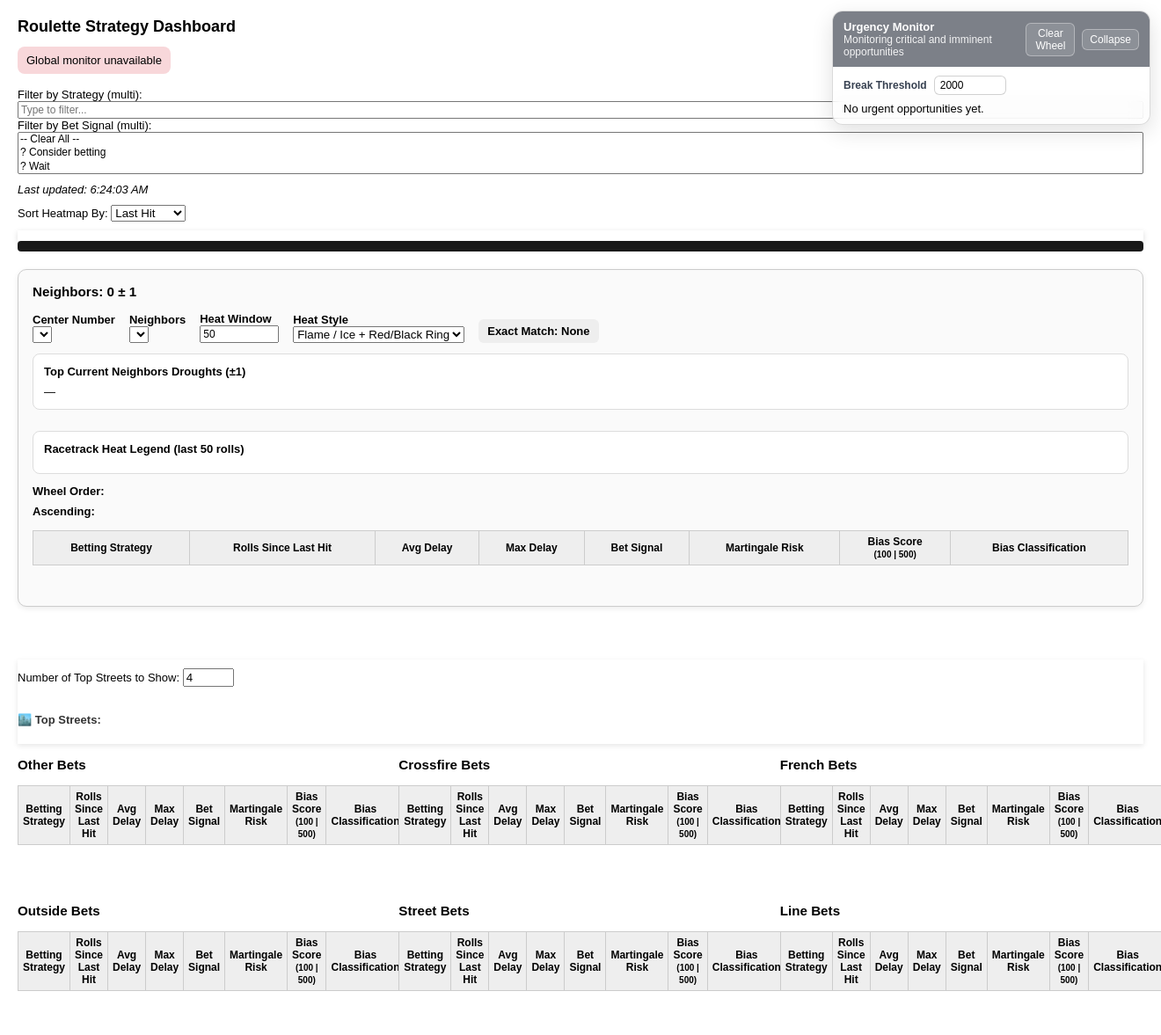
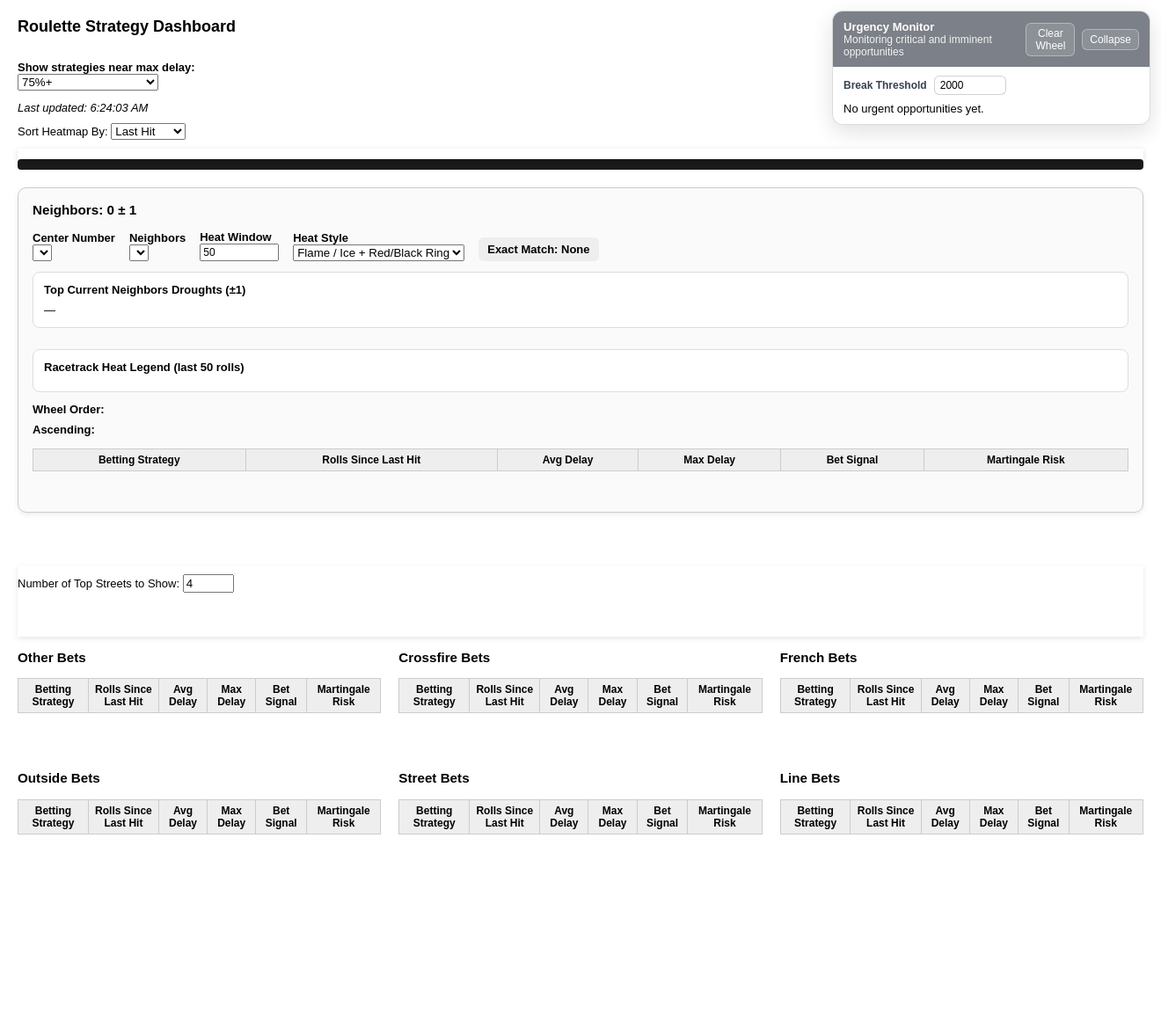
Before and after one commit to followthegraph/roulette, a Flask app: page / in a window 1320 px wide. Shown: the whole page at 88% size. After the commit the page ends 949 px from the top, so only its background shows below. Run offline with Flask 3, Linux system fonts and the light colour scheme; the visitor is signed in with stand-in values (Sample User, id 1); data that the repository does not hold is empty.

Commit message:
removing bias

```diff
--- a/templates/index.html
+++ b/templates/index.html
@@ -30,11 +30,7 @@
       padding: 6px 0;
       box-shadow: 0 2px 6px rgba(0,0,0,0.15);
     }
-    td.bias-score {
-      white-space: nowrap;
-      min-width: 90px;
-      text-align: center;
-    }
+
 
     body { font-family: sans-serif; margin: 20px; font-size: 13px; }
     h1 { font-size: 18px; }
@@ -136,16 +132,18 @@
         <option value="stats_all.json">All Data</option>
       </select>
     </div>
-    <div class="filters">
-      <label>Filter by Strategy (multi):</label>
-      <input type="text" id="strategyFilter" placeholder="Type to filter...">
-      <br>
-      <label>Filter by Bet Signal (multi):</label>
-      <select id="signalFilter" multiple size="3">
-        <option value>-- Clear All --</option>
-        <option value="? Consider betting">? Consider betting</option>
-        <option value="? Wait">? Wait</option>
-      </select>
+    <div class="filters" style="display:flex; gap:12px; align-items:end; flex-wrap:wrap; margin-bottom:12px;">
+      <div>
+        <label for="maxDelayPctFilter"><b>Show strategies near max delay:</b></label><br>
+        <select id="maxDelayPctFilter" style="width:160px;">
+          <option value="0">Show All</option>
+          <option value="50">50%+</option>
+          <option value="65">65%+</option>
+          <option value="75" selected>75%+</option>
+          <option value="90">90%+</option>
+          <option value="100">At / Past Max</option>
+        </select>
+      </div>
     </div>
 
     <div class="highlight-toggle" style="display:none;">
@@ -216,8 +214,6 @@
             <th>Max Delay</th>
             <th>Bet Signal</th>
             <th>Martingale Risk</th>
-            <th>Bias Score<br><small>(100 | 500)</small></th>
-            <th>Bias Classification</th>
           </tr>
         </thead>
         <tbody>
@@ -254,8 +250,6 @@
                   <th onclick="sortTable('otherTable', 3, true)">Max Delay</th>
                   <th onclick="sortTable('otherTable', 4)">Bet Signal</th>
                   <th onclick="sortTable('otherTable', 5, true)">Martingale Risk</th>
-                  <th onclick="sortTable('otherTable', 6, true)">Bias Score<br><small>(100 | 500)</small></th>
-                  <th onclick="sortTable('otherTable', 7)">Bias Classification</th>
                 </tr>
               </thead>
               <tbody></tbody>
@@ -273,8 +267,6 @@
                   <th onclick="sortTable('crossfireTable', 3, true)">Max Delay</th>
                   <th onclick="sortTable('crossfireTable', 4)">Bet Signal</th>
                   <th onclick="sortTable('crossfireTable', 5, true)">Martingale Risk</th>
-                  <th onclick="sortTable('crossfireTable', 6, true)">Bias Score<br><small>(100 | 500)</small></th>
-                  <th onclick="sortTable('crossfireTable', 7)">Bias Classification</th>
                 </tr>
               </thead>
               <tbody></tbody>
@@ -292,8 +284,6 @@
                   <th onclick="sortTable('generalTable', 3, true)">Max Delay</th>
                   <th onclick="sortTable('generalTable', 4)">Bet Signal</th>
                   <th onclick="sortTable('generalTable', 5, true)">Martingale Risk</th>
-                  <th onclick="sortTable('generalTable', 6, true)">Bias Score<br><small>(100 | 500)</small></th>
-                  <th onclick="sortTable('generalTable', 7)">Bias Classification</th>
                 </tr>
               </thead>
               <tbody></tbody>
@@ -312,8 +302,6 @@
                   <th onclick="sortTable('altTable', 4, true)">Max Delay</th>
                   <th onclick="sortTable('altTable', 5)">Bet Signal</th>
                   <th onclick="sortTable('altTable', 6, true)">Martingale Risk</th>
-                  <th onclick="sortTable('altTable', 7, true)">Bias Score</th>
-                  <th onclick="sortTable('altTable', 8)">Bias Classification</th>
                 </tr>
               </thead>
               <tbody></tbody>
@@ -331,8 +319,6 @@
                   <th onclick="sortTable('frenchTable', 3, true)">Max Delay</th>
                   <th onclick="sortTable('frenchTable', 4)">Bet Signal</th>
                   <th onclick="sortTable('frenchTable', 5, true)">Martingale Risk</th>
-                  <th onclick="sortTable('frenchTable', 6, true)">Bias Score<br><small>(100 | 500)</small></th>
-                  <th onclick="sortTable('frenchTable', 7)">Bias Classification</th>
                 </tr>
               </thead>
               <tbody></tbody>
@@ -350,8 +336,6 @@
                   <th onclick="sortTable('frenchTable', 3, true)">Max Delay</th>
                   <th onclick="sortTable('frenchTable', 4)">Bet Signal</th>
                   <th onclick="sortTable('frenchTable', 5, true)">Martingale Risk</th>
-                  <th onclick="sortTable('frenchTable', 6, true)">Bias Score<br><small>(100 | 500)</small></th>
-                  <th onclick="sortTable('frenchTable', 7)">Bias Classification</th>
                 </tr>
               </thead>
               <tbody></tbody>
@@ -369,8 +353,7 @@
                   <th onclick="sortTable('streetTable', 3, true)">Max Delay</th>
                   <th onclick="sortTable('streetTable', 4)">Bet Signal</th>
                   <th onclick="sortTable('streetTable', 5, true)">Martingale Risk</th>
-                  <th onclick="sortTable('streetTable', 6, true)">Bias Score<br><small>(100 | 500)</small></th>
-                  <th onclick="sortTable('streetTable', 7)">Bias Classification</th>
+
                 </tr>
               </thead>
               <tbody></tbody>
@@ -388,8 +371,6 @@
                   <th onclick="sortTable('lineTable', 3, true)">Max Delay</th>
                   <th onclick="sortTable('lineTable', 4)">Bet Signal</th>
                   <th onclick="sortTable('lineTable', 5, true)">Martingale Risk</th>
-                  <th onclick="sortTable('lineTable', 6, true)">Bias Score<br><small>(100 | 500)</small></th>
-                  <th onclick="sortTable('lineTable', 7)">Bias Classification</th>
                 </tr>
               </thead>
               <tbody></tbody>
@@ -408,8 +389,7 @@
                   <th onclick="sortTable('quadTable', 4, true)">Max Delay</th>
                   <th onclick="sortTable('quadTable', 5)">Bet Signal</th>
                   <th onclick="sortTable('quadTable', 6, true)">Martingale Risk</th>
-                  <th onclick="sortTable('quadTable', 7, true)">Bias Score</th>
-                  <th onclick="sortTable('quadTable', 8)">Bias Classification</th>
+
                 </tr>
               </thead>
               <tbody></tbody>
@@ -797,41 +777,6 @@ setTimeout(() => {
 
 
         //
-        const biasTd = document.createElement("td");
-        biasTd.textContent = row["Bias Score"] ?? "";
-        biasTd.classList.add("bias-score");
-        const value = String(row["Bias Score"] ?? "");
-        const [score100Str, score500Str] = value.split("|").map(p => p.trim());
-
-        const score100 = parseFloat(score100Str);
-        const score500 = parseFloat(score500Str);
-
-        const span100 = document.createElement("span");
-        span100.textContent = score100Str;
-        span100.style.color = score100 > 0 ? "green" : (score100 < 0 ? "red" : "#333");
-
-        const span500 = document.createElement("span");
-        span500.textContent = score500Str;
-        span500.style.color = score500 > 0 ? "green" : (score500 < 0 ? "red" : "#333");
-
-        biasTd.innerHTML = ''; // Clear it
-        biasTd.appendChild(span100);
-        biasTd.innerHTML += " | ";
-        biasTd.appendChild(span500);
-
-        tr.appendChild(biasTd);
-
-
-        const biasClassTd = document.createElement("td");
-        biasClassTd.textContent = row["Bias Classification"] ?? "";
-
-        // Optional: add color class
-        const val = biasClassTd.textContent.toLowerCase();
-        if (val.includes("| +")) biasClassTd.style.backgroundColor = "#c8facc";
-        else if (val.includes("| -")) biasClassTd.style.backgroundColor = "#fdd";
-        else biasClassTd.style.backgroundColor = "#eee";
-
-        tr.appendChild(biasClassTd);
 
 //
 // after tr is built and all tds added...
@@ -1258,12 +1203,6 @@ function getNeighborsNumbers(centerNumber, neighborCount) {
   return result;
 }
 
-function classifyBias(score) {
-  if (score > 0.1) return '+';
-  if (score < -0.1) return '-';
-  return '0';
-}
-
 function calculateDynamicMartingaleRisk(rollsSince, maxDelay, selectionSize) {
   const rs = Number(rollsSince);
   const md = Number(maxDelay);
@@ -1292,8 +1231,6 @@ function computeNeighborsStats(rolls, numbers, strategyLabel) {
       maxDelay: '',
       betSignal: '',
       martingaleRisk: '',
-      biasScore: '',
-      biasClassification: '',
     };
   }
 
@@ -1312,30 +1249,6 @@ function computeNeighborsStats(rolls, numbers, strategyLabel) {
   const avgDelay = delays.length ? Number((delays.reduce((sum, v) => sum + v, 0) / delays.length).toFixed(2)) : '';
   const maxDelay = delays.length ? Math.max(...delays) : '';
   const betSignal = (rollsSince !== '' && avgDelay !== '') ? (rollsSince >= avgDelay ? '? Consider betting' : '? Wait') : '';
-
-  const computeBiasMap = (targetRolls) => {
-    const counts = {};
-    for (let i = 0; i <= 36; i++) counts[i] = 0;
-    targetRolls.forEach(num => { counts[num] = (counts[num] || 0) + 1; });
-    const expected = targetRolls.length / 37;
-    const out = {};
-    for (let i = 0; i <= 36; i++) {
-      out[i] = expected ? (counts[i] - expected) / expected : 0;
-    }
-    return out;
-  };
-
-  const bias500Map = computeBiasMap(parsedRolls);
-  const bias100Map = computeBiasMap(parsedRolls.slice(0, 100));
-  const avgBias = (biasMap) => numbers.length
-    ? Number((numbers.reduce((sum, num) => sum + (biasMap[num] || 0), 0) / numbers.length).toFixed(2))
-    : 0;
-
-  const bias100 = avgBias(bias100Map);
-  const bias500 = avgBias(bias500Map);
-  const biasScore = `${bias100} | ${bias500}`;
-  const biasClassification = `${classifyBias(bias100)} | ${classifyBias(bias500)}`;
-  const martingaleRisk = calculateDynamicMartingaleRisk(rollsSince, maxDelay, numbers.length);
 
   return {
     strategy: strategyLabel,
@@ -1344,8 +1257,6 @@ function computeNeighborsStats(rolls, numbers, strategyLabel) {
     maxDelay,
     betSignal,
     martingaleRisk,
-    biasScore,
-    biasClassification,
   };
 }
 
@@ -2193,8 +2104,6 @@ function updateNeighborsPanel(rolls) {
     stats.maxDelay,
     stats.betSignal,
     stats.martingaleRisk,
-    stats.biasScore,
-    stats.biasClassification,
   ];
 
   cells.forEach((value, index) => {
```
